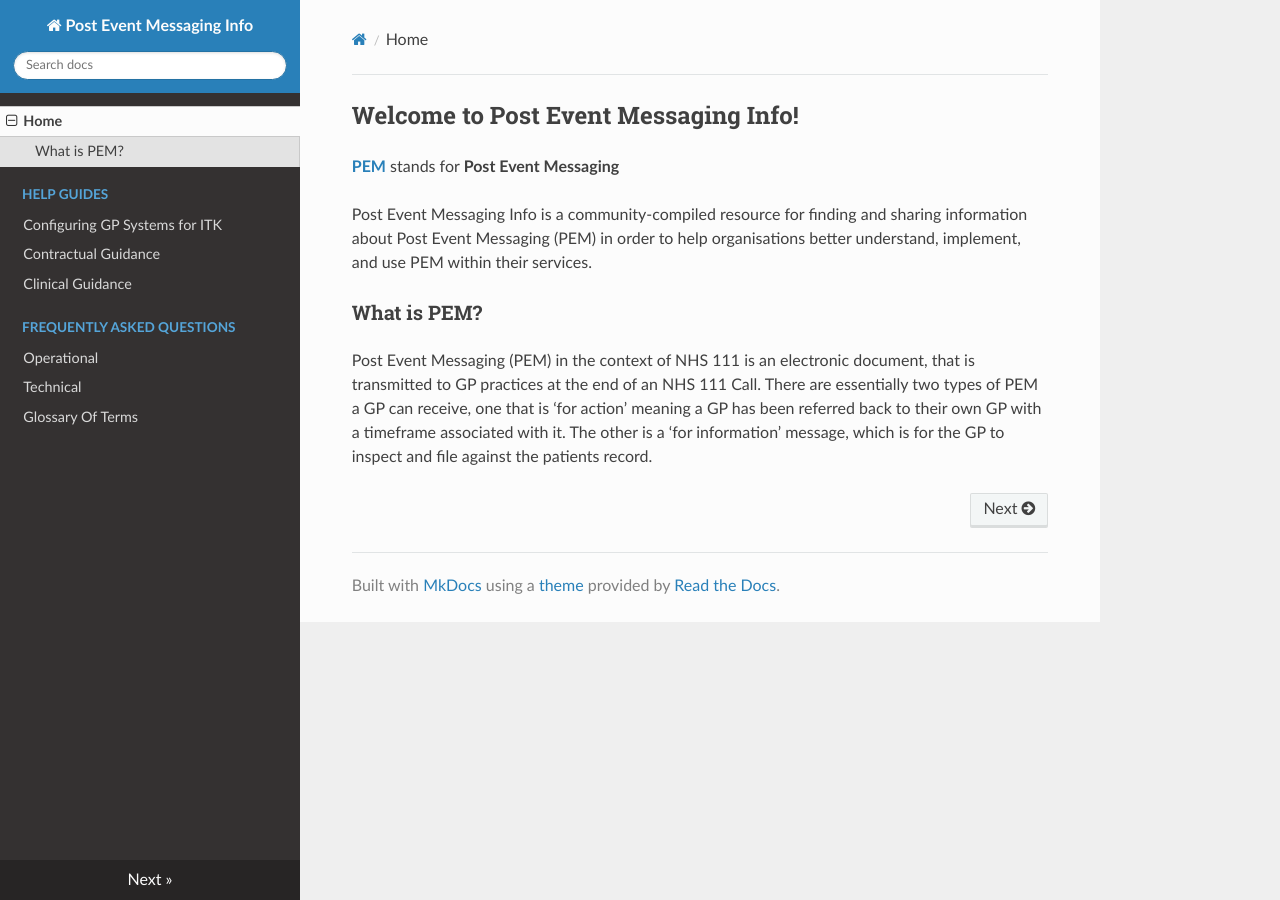
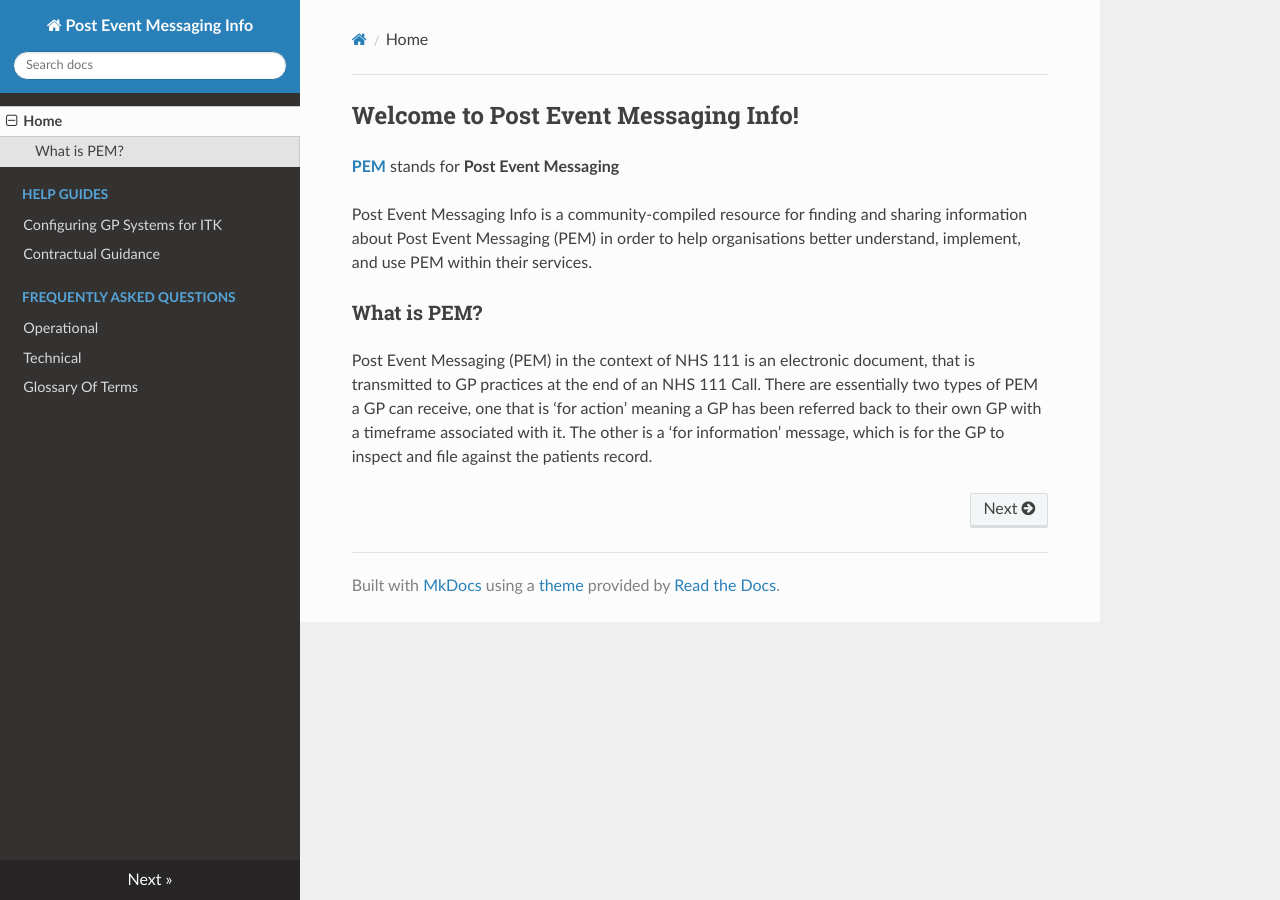
Before and after one commit to lexijax/posteventmessaginginfo, an MkDocs documentation site: the page built from docs/index.md, in a window 1280 px wide. Built offline with MkDocs 1.6.1, drawn with Linux system fonts in a browser that asks for light colours; nearby versions of some CDN libraries; old or Windows-style settings are respelled for this version of MkDocs.

Commit message:
Remove empty clinical page for the moment

```diff
--- a/mkdocs.yml
+++ b/mkdocs.yml
@@ -5,7 +5,6 @@ pages:
   - Help Guides:
     - Configuring GP Systems for ITK: guides/configuring_gp_systems.md
   - Contractual Guidance: StandardContractExtract2015.md
-  - Clinical Guidance: clinical_faq.md
   - Frequently Asked Questions:
     - Operational: operational_faq.md
     - Technical: technical_faq.md
```
